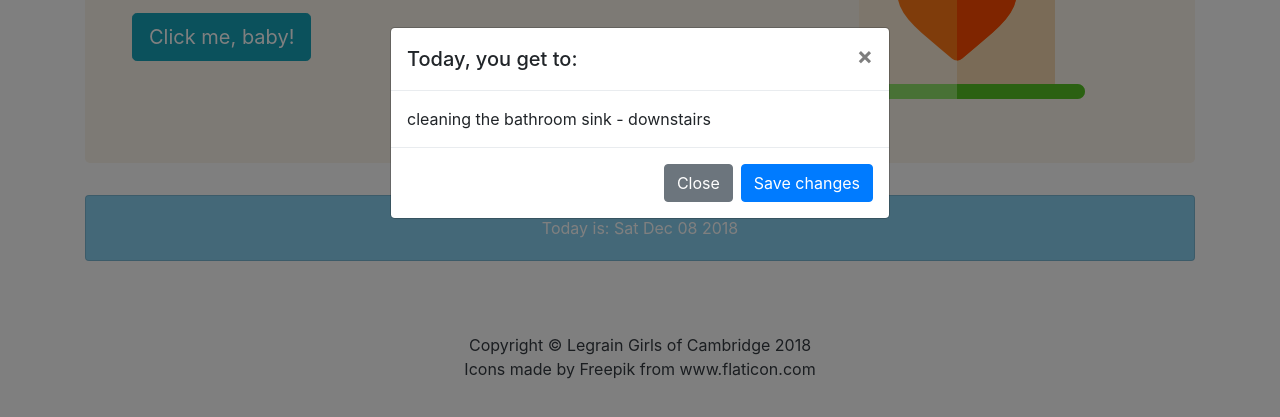
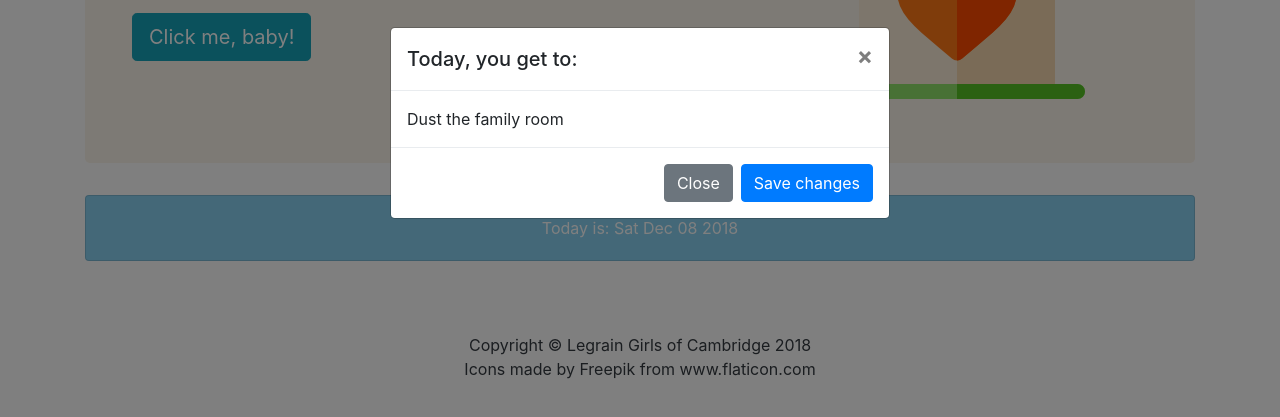
Before and after one commit to NoelleDL/JSMommysBigHelpers, a plain HTML site: page index.html in a window 1280 px wide. Both pictures are taken after a click on the button "Click me, baby!". Shown: the part 277-694 px from the top of the page. Drawn offline with Linux system fonts and the light colour scheme.

Commit message:
fix error in code so that chores array empties and then repopulates with chores

```diff
--- a/index.html
+++ b/index.html
@@ -52,7 +52,7 @@
         <p class="lead">Bet you're wondering how you can help around the house. <br>Click the button below to find out how you can contribute.</p>
 
         <p class="lead">
-          <a class="btn btn-info btn-lg" href="#" data-toggle="modal" data-target="#exampleModalCenter" role="button" onclick="Chores()">Click me, baby!</a>
+          <a class="btn btn-info btn-lg" href="#" data-toggle="modal" data-target="#exampleModalCenter" role="button" onclick="getChores(chores, completedChores)">Click me, baby!</a>
         </p>
             </div>
             <div class="col-4">
--- a/src/chores.js
+++ b/src/chores.js
@@ -1,17 +1,30 @@
-function Chores() {
-  const chores = [
-      "cleaning the bathroom sink - upstairs",
-      "cleaning the bathroom sink - downstairs",
-      "dusting the family room",
-      "sweeping the kithchen floor",
-    ];
+var chores = [
+    "Dust the family room",
+    "Sweep the kithchen floor",
+    "Clean bathroom",
+  ];
 
-  const chore = [chores[Math.floor(Math.random() * chores.length)]];
+var completedChores = [];
+var chore = "";
+
+function getChores(chores, completedChores) {
+
+  if (this.chores.length === 0) {
+    this.chores = this.completedChores;
+    this.completedChores = [];
+  }
+
+  chore = this.chores[Math.floor(Math.random()*chores.length)];
+
+  completedChores.push(chore);
+  var deleteChore = chores.indexOf(chore);
+  chores.splice(deleteChore, 1);
 
   $('#exampleModalCenter').on('show.bs.modal', function (event) {
     var modal = $(this);
     modal.find('.modal-title').text("Today, you get to:");
     modal.find('.modal-body').text(`${chore}`);
   });
+
   return chore;
 }
```
Also changed, not shown: spec/choresSpec.js (+1 -1 lines).
